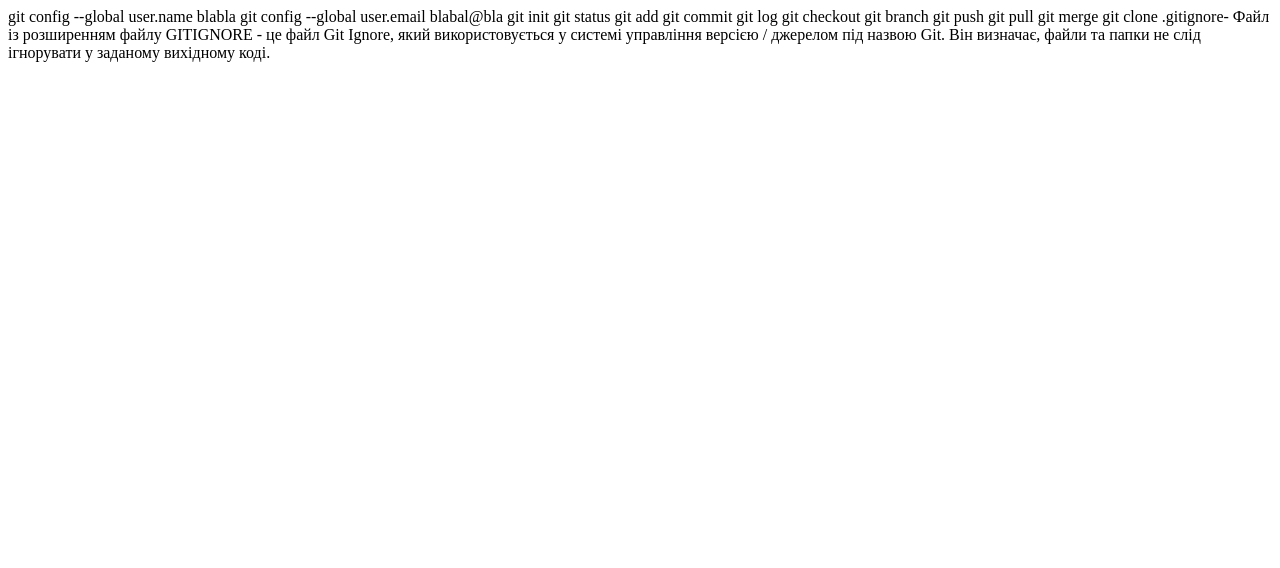
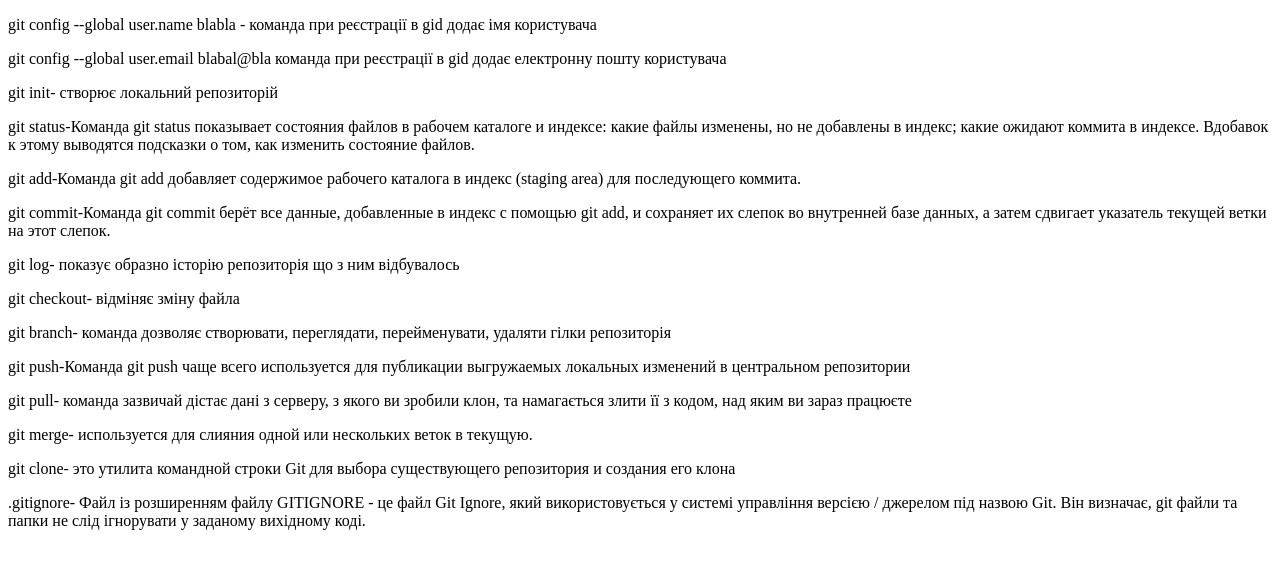
Before and after one commit to Tymruk38/cursor-homework-tymruk_yurii, a plain HTML site: page index.html in a window 1280 px wide. Drawn offline with Linux system fonts and the light colour scheme.

Commit message:
new index.html

```diff
--- a/index.html
+++ b/index.html
@@ -8,20 +8,20 @@
 </head>
 <body>
     <div>
-        git config --global user.name blabla
-git config --global user.email blabal@bla
-git init
-git status
-git add
-git commit
-git log
-git checkout
-git branch
-git push
-git pull
-git merge
-git clone
-.gitignore- Файл із розширенням файлу GITIGNORE - це файл Git Ignore, який використовується у системі управління версією / джерелом під назвою Git. Він визначає,  файли та папки не слід ігнорувати у заданому вихідному коді.
+    <p>git config --global user.name blabla - команда при реєстрації в gid додає імя користувача</p>
+    <p>git config --global user.email blabal@bla команда при реєстрації в gid додає електронну пошту користувача</p>
+    <p>git init- створює локальний репозиторій</p>
+    <p>git status-Команда git status показывает состояния файлов в рабочем каталоге и индексе: какие файлы изменены, но не добавлены в индекс; какие ожидают коммита в индексе. Вдобавок к этому выводятся подсказки о том, как изменить состояние файлов.</p>
+    <p>git add-Команда git add добавляет содержимое рабочего каталога в индекс (staging area) для последующего коммита.</p>
+    <p>git commit-Команда git commit берёт все данные, добавленные в индекс с помощью git add, и сохраняет их слепок во внутренней базе данных, а затем сдвигает указатель текущей ветки на этот слепок.</p>
+    <p>git log- показує образно історію репозиторія що з ним відбувалось</p>
+    <p>git checkout- відміняє зміну файла</p>
+    <p>git branch- команда дозволяє створювати, переглядати, перейменувати, удаляти гілки репозиторія</p>
+    <p>git push-Команда git push чаще всего используется для публикации выгружаемых локальных изменений в центральном репозитории</p>
+    <p>git pull- команда зазвичай дістає дані з серверу, з якого ви зробили клон, та намагається злити її з кодом, над яким ви зараз працюєте</p>
+    <p>git merge- используется для слияния одной или нескольких веток в текущую.</p>
+    <p>git clone- это утилита командной строки Git для выбора существующего репозитория и создания его клона</p>
+    <p>.gitignore- Файл із розширенням файлу GITIGNORE - це файл Git Ignore, який використовується у системі управління версією / джерелом під назвою Git. Він визначає, git файли та папки не слід ігнорувати у заданому вихідному коді.</p>
     </div>
 </body>
 </html>
```
